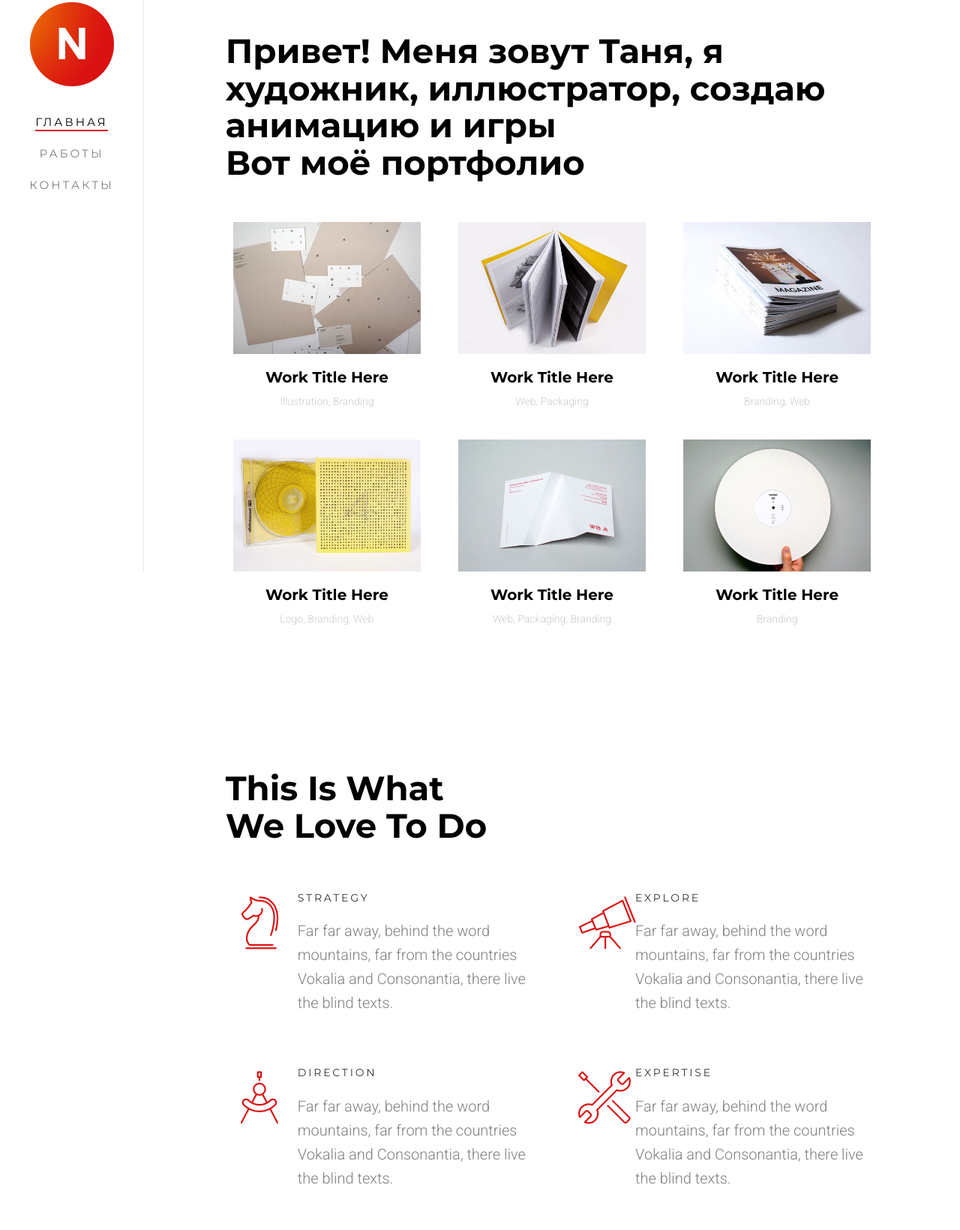
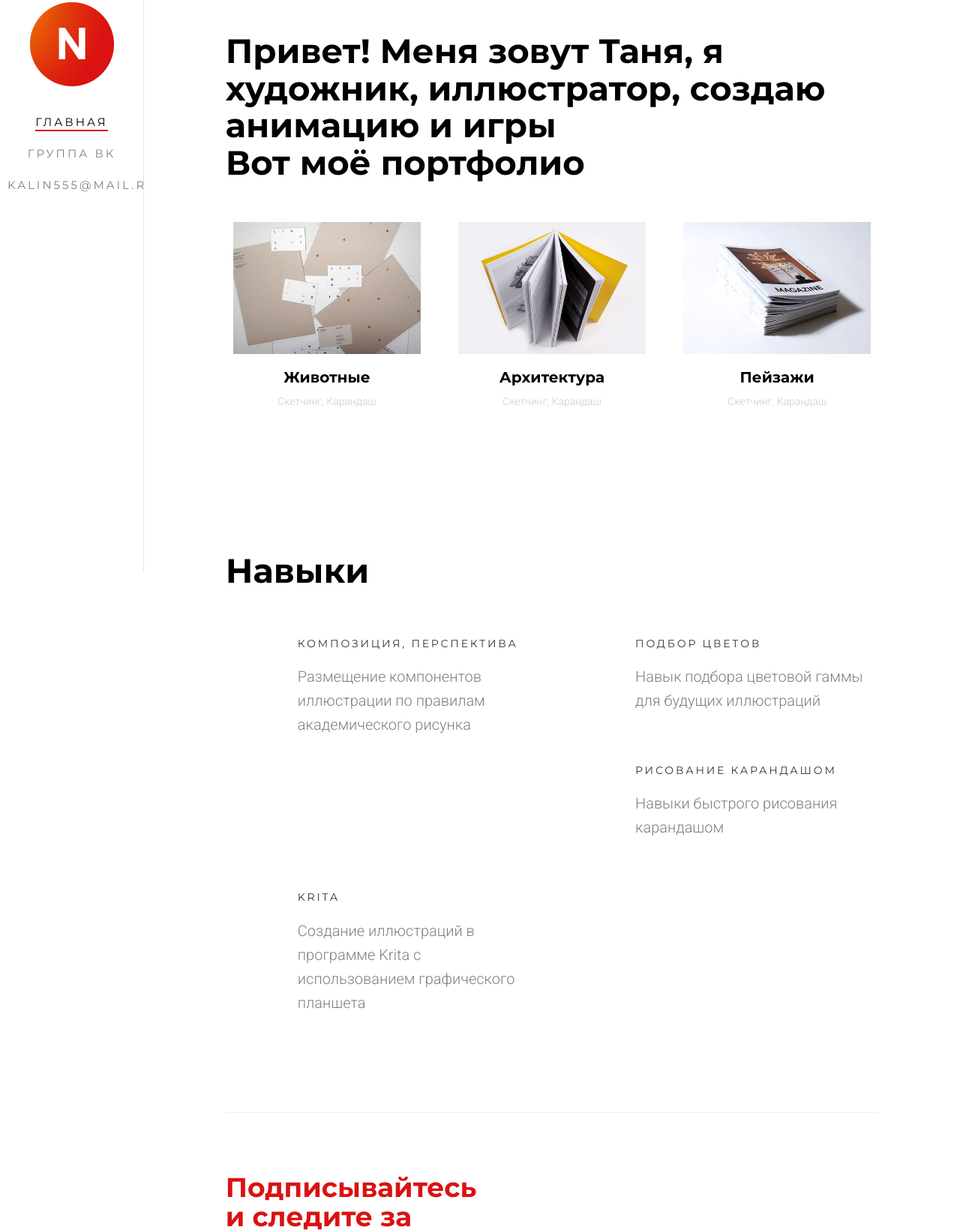
Before and after one commit to tdkalin/tdkalin.github.io, a plain HTML site: page index.html in a window 1280 px wide. Shown: the part 37-1677 px from the top of the page at 75% size. Drawn offline with Linux system fonts and the light colour scheme; files whose address does not match are found by name.

Commit message:
На главную страницу добавлены компоненты

```diff
--- a/index.html
+++ b/index.html
@@ -36,8 +36,9 @@
 			   <nav id="fh5co-main-menu" role="navigation">
 				  <ul>
 					 <li class="fh5co-active"><a href="index.html">Главная</a></li>
-					 <li><a href="portfolio.html">Работы</a></li>
-					 <li><a href="contact.html">Контакты</a></li>
+					 <!--<li><a href="portfolio.html">Работы</a></li>-->
+					 <li><a href="https://vk.com/club218190656">Группа ВК</a></li>
+					 <li><a href="mailto:kalin555@mail.ru">kalin555@mail.ru</a></li>
 				  </ul>
 			   </nav>
 			</aside>
@@ -51,43 +52,22 @@
 						<div class="col-md-4 col-sm-6 col-xs-6 col-xxs-12 work-item">
 							<a href="work.html">
 								<img src="images/work_1.jpg" alt="Free HTML5 Website Template by FreeHTML5.co" class="img-responsive">
-								<h3 class="fh5co-work-title">Work Title Here</h3>
-								<p>Illustration, Branding</p>
+								<h3 class="fh5co-work-title">Животные</h3>
+								<p>Скетчинг, Карандаш</p>
 							</a>
 						</div>
 						<div class="col-md-4 col-sm-6 col-xs-6 col-xxs-12 work-item">
 							<a href="work.html">
 								<img src="images/work_2.jpg" alt="Free HTML5 Website Template by FreeHTML5.co" class="img-responsive">
-								<h3 class="fh5co-work-title">Work Title Here</h3>
-								<p>Web, Packaging</p>
+								<h3 class="fh5co-work-title">Архитектура</h3>
+								<p>Скетчинг, Карандаш</p>
 							</a>
 						</div>
 						<div class="col-md-4 col-sm-6 col-xs-6 col-xxs-12 work-item">
 							<a href="work.html">
 								<img src="images/work_3.jpg" alt="Free HTML5 Website Template by FreeHTML5.co" class="img-responsive">
-								<h3 class="fh5co-work-title">Work Title Here</h3>
-								<p>Branding, Web</p>
-							</a>
-						</div>
-						<div class="col-md-4 col-sm-6 col-xs-6 col-xxs-12 work-item">
-							<a href="work.html">
-								<img src="images/work_4.jpg" alt="Free HTML5 Website Template by FreeHTML5.co" class="img-responsive">
-								<h3 class="fh5co-work-title">Work Title Here</h3>
-								<p>Logo, Branding, Web</p>
-							</a>
-						</div>
-						<div class="col-md-4 col-sm-6 col-xs-6 col-xxs-12 work-item">
-							<a href="work.html">
-								<img src="images/work_5.jpg" alt="Free HTML5 Website Template by FreeHTML5.co" class="img-responsive">
-								<h3 class="fh5co-work-title">Work Title Here</h3>
-								<p>Web, Packaging, Branding</p>
-							</a>
-						</div>
-						<div class="col-md-4 col-sm-6 col-xs-6 col-xxs-12 work-item">
-							<a href="work.html">
-								<img src="images/work_6.jpg" alt="Free HTML5 Website Template by FreeHTML5.co" class="img-responsive">
-								<h3 class="fh5co-work-title">Work Title Here</h3>
-								<p>Branding</p>
+								<h3 class="fh5co-work-title">Пейзажи</h3>
+								<p>Скетчинг, Карандаш</p>
 							</a>
 						</div>
 
@@ -95,51 +75,43 @@
 				</div>
 
 				<div class="fh5co-narrow-content fh5co-border-bottom">
-					<h2 class="fh5co-heading animate-box" data-animate-effect="fadeInLeft">This Is What <span>We Love To Do</span></h2>
+					<h2 class="fh5co-heading animate-box" data-animate-effect="fadeInLeft">Навыки</h2>
 
 					<div class="row">
 						<div class="col-md-6">
 							<div class="fh5co-feature animate-box" data-animate-effect="fadeInLeft">
-								<div class="fh5co-icon">
-									<i class="icon-strategy"></i>
-								</div>
+
 								<div class="fh5co-text">
-									<h3>Strategy</h3>
-									<p>Far far away, behind the word mountains, far from the countries Vokalia and Consonantia, there live the blind texts. </p>
+									<h3>Композиция, перспектива</h3>
+									<p>Размещение компонентов иллюстрации по правилам академического рисунка </p>
 								</div>
 							</div>
 						</div>
 						<div class="col-md-6">
 							<div class="fh5co-feature animate-box" data-animate-effect="fadeInLeft">
-								<div class="fh5co-icon">
-									<i class="icon-telescope"></i>
-								</div>
+
 								<div class="fh5co-text">
-									<h3>Explore</h3>
-									<p>Far far away, behind the word mountains, far from the countries Vokalia and Consonantia, there live the blind texts. </p>
+									<h3>Подбор цветов</h3>
+									<p>Навык подбора цветовой гаммы для будущих иллюстраций </p>
 								</div>
 							</div>
 						</div>
 
 						<div class="col-md-6">
 							<div class="fh5co-feature animate-box" data-animate-effect="fadeInLeft">
-								<div class="fh5co-icon">
-									<i class="icon-circle-compass"></i>
-								</div>
+
 								<div class="fh5co-text">
-									<h3>Direction</h3>
-									<p>Far far away, behind the word mountains, far from the countries Vokalia and Consonantia, there live the blind texts. </p>
+									<h3>Рисование карандашом</h3>
+									<p>Навыки быстрого рисования карандашом </p>
 								</div>
 							</div>
 						</div>
 						<div class="col-md-6">
 							<div class="fh5co-feature animate-box" data-animate-effect="fadeInLeft">
-								<div class="fh5co-icon">
-									<i class="icon-tools-2"></i>
-								</div>
+
 								<div class="fh5co-text">
-									<h3>Expertise</h3>
-									<p>Far far away, behind the word mountains, far from the countries Vokalia and Consonantia, there live the blind texts. </p>
+									<h3>Krita</h3>
+									<p>Создание иллюстраций в программе Krita с использованием графического планшета </p>
 								</div>
 							</div>
 						</div>
@@ -151,25 +123,15 @@
 				<div class="fh5co-narrow-content">
 					<div class="row">
 						<div class="col-md-4 animate-box" data-animate-effect="fadeInLeft">
-							<h1 class="fh5co-heading-colored">Start Your Project Now!</h1>
+							<h1 class="fh5co-heading-colored">Подписывайтесь и следите за новостями!</h1>
 						</div>
 					</div>
 
 					<div class="row">
 						<div class="col-md-4 animate-box" data-animate-effect="fadeInLeft">
-							<p class="fh5co-lead">Separated they live in Bookmarksgrove right at the coast of the Semantics, a large language ocean.</p>
-							<p><a href="#" class="btn btn-primary btn-outline">Get Started</a></p>
+							<p class="fh5co-lead">Подписывайтесь в соц. сетях, чтобы следить за новостями и новыми работами.</p>
 						</div>
-						<div class="col-md-7 col-md-push-1">
-							<div class="row">
-								<div class="col-md-6 animate-box" data-animate-effect="fadeInLeft">
-									<p>Even the all-powerful Pointing has no control about the blind texts it is an almost unorthographic life One day however a small line of blind text by the name of Lorem Ipsum decided to leave for the far World of Grammar.</p>
-								</div>
-								<div class="col-md-6 animate-box" data-animate-effect="fadeInLeft">
-									<p>Even the all-powerful Pointing has no control about the blind texts it is an almost unorthographic life One day however a small line of blind text by the name of Lorem Ipsum decided to leave for the far World of Grammar.</p>
-								</div>
-							</div>
-						</div>
+
 					</div>
 
 				</div>
```
